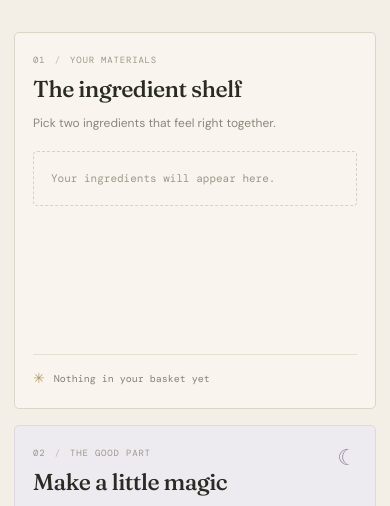
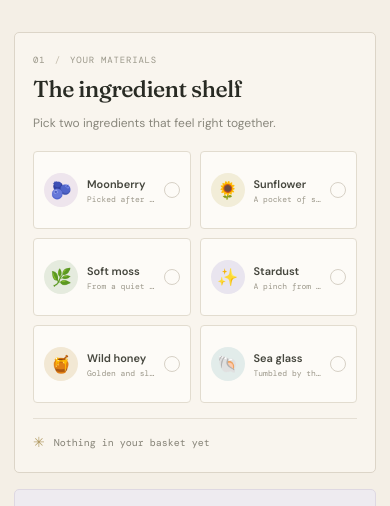
Before and after one commit to emitf/webi-m1, a plain HTML site: page index.html in a window 390 px wide. Shown: the part 328-834 px from the top of the page. Drawn offline with nearby package versions, Linux system fonts and the light colour scheme.

Commit message:
Add ingredient selection to the lab

```diff
--- a/app.js
+++ b/app.js
@@ -0,0 +1,110 @@
+const ingredients = [
+  { id: "moonberry", name: "Moonberry", symbol: "🫐", note: "Picked after dusk", color: "berry" },
+  { id: "sunflower", name: "Sunflower", symbol: "🌻", note: "A pocket of sunshine", color: "sunflower" },
+  { id: "moss", name: "Soft moss", symbol: "🌿", note: "From a quiet forest", color: "moss" },
+  { id: "stardust", name: "Stardust", symbol: "✨", note: "A pinch from above", color: "stardust" },
+  { id: "honey", name: "Wild honey", symbol: "🍯", note: "Golden and slow", color: "honey" },
+  { id: "seashell", name: "Sea glass", symbol: "🐚", note: "Tumbled by the tide", color: "seashell" },
+];
+
+const ingredientList = document.querySelector("#ingredient-list");
+const selectionStatus = document.querySelector("#selection-status");
+const brewHint = document.querySelector("#brew-hint");
+const brewButton = document.querySelector("#brew-button");
+
+const selectedIngredients = [];
+let selectionNotice = "";
+
+function createIngredientButton(ingredient) {
+  const button = document.createElement("button");
+  button.className = `ingredient-card ingredient-card--${ingredient.color}`;
+  button.type = "button";
+  button.dataset.ingredientId = ingredient.id;
+  button.setAttribute("aria-pressed", "false");
+
+  const symbol = document.createElement("span");
+  symbol.className = "ingredient-symbol";
+  symbol.setAttribute("aria-hidden", "true");
+  symbol.textContent = ingredient.symbol;
+
+  const details = document.createElement("span");
+  details.className = "ingredient-details";
+
+  const name = document.createElement("span");
+  name.className = "ingredient-name";
+  name.textContent = ingredient.name;
+
+  const note = document.createElement("span");
+  note.className = "ingredient-note";
+  note.textContent = ingredient.note;
+
+  const check = document.createElement("span");
+  check.className = "ingredient-check";
+  check.setAttribute("aria-hidden", "true");
+  check.textContent = "✓";
+
+  details.append(name, note);
+  button.append(symbol, details, check);
+
+  return button;
+}
+
+function renderIngredients() {
+  const ingredientButtons = ingredients.map(createIngredientButton);
+  ingredientList.replaceChildren(...ingredientButtons);
+}
+
+function renderSelection() {
+  const ingredientButtons = ingredientList.querySelectorAll("[data-ingredient-id]");
+
+  ingredientButtons.forEach((button) => {
+    const isSelected = selectedIngredients.includes(button.dataset.ingredientId);
+    button.classList.toggle("is-selected", isSelected);
+    button.setAttribute("aria-pressed", String(isSelected));
+  });
+
+  brewButton.disabled = selectedIngredients.length !== 2;
+
+  if (selectionNotice) {
+    selectionStatus.textContent = selectionNotice;
+  } else if (selectedIngredients.length === 0) {
+    selectionStatus.textContent = "Nothing in your basket yet";
+  } else if (selectedIngredients.length === 1) {
+    const chosen = ingredients.find((ingredient) => ingredient.id === selectedIngredients[0]);
+    selectionStatus.textContent = `${chosen.name} picked · choose one more`;
+  } else {
+    const chosenNames = selectedIngredients.map((id) => {
+      return ingredients.find((ingredient) => ingredient.id === id).name;
+    });
+    selectionStatus.textContent = `${chosenNames.join(" + ")} · ready to brew`;
+  }
+
+  brewHint.textContent = selectedIngredients.length === 2
+    ? "A good pair. See what they become."
+    : "Choose two ingredients to get started.";
+}
+
+ingredientList.addEventListener("click", (event) => {
+  const button = event.target.closest("[data-ingredient-id]");
+
+  if (!button || !ingredientList.contains(button)) {
+    return;
+  }
+
+  const ingredientId = button.dataset.ingredientId;
+  const selectedIndex = selectedIngredients.indexOf(ingredientId);
+  selectionNotice = "";
+
+  if (selectedIndex !== -1) {
+    selectedIngredients.splice(selectedIndex, 1);
+  } else if (selectedIngredients.length < 2) {
+    selectedIngredients.push(ingredientId);
+  } else {
+    selectionNotice = "Two ingredients is plenty · remove one to swap.";
+  }
+
+  renderSelection();
+});
+
+renderIngredients();
+renderSelection();
--- a/index.html
+++ b/index.html
@@ -38,9 +38,7 @@
             <span class="panel-note">A few good things</span>
           </div>
           <p class="panel-description">Pick two ingredients that feel right together.</p>
-          <div class="ingredient-list" id="ingredient-list" aria-label="Available ingredients">
-            <p class="empty-note">Your ingredients will appear here.</p>
-          </div>
+          <div class="ingredient-list" id="ingredient-list" aria-label="Available ingredients"></div>
           <div class="selection-count" aria-live="polite">
             <span class="count-mark" aria-hidden="true">✳</span>
             <span id="selection-status">Nothing in your basket yet</span>
--- a/styles.css
+++ b/styles.css
@@ -56,6 +56,23 @@ h2 { margin-bottom: 0; font: 500 23px/1.2 var(--serif); letter-spacing: -.025em;
 .ingredient-list { display: grid; grid-template-columns: repeat(2, minmax(0, 1fr)); gap: 9px; min-height: 188px; align-content: start; }
 .empty-note { margin: 0; padding: 17px; border: 1px dashed #d9d1c3; border-radius: 4px; color: #9c988a; font: 11px/1.7 var(--mono); }
 .ingredient-list > .empty-note, .discovery-list > .empty-note { grid-column: 1 / -1; }
+.ingredient-card { position: relative; display: flex; align-items: center; gap: 9px; min-width: 0; min-height: 78px; padding: 11px 10px; border: 1px solid #e2dccf; border-radius: 4px; background: rgba(255, 254, 250, .75); color: var(--ink); text-align: left; cursor: pointer; transition: border-color .16s, background .16s, transform .16s, box-shadow .16s; }
+.ingredient-card:hover { transform: translateY(-2px); border-color: #b9b7a6; box-shadow: 0 4px 10px rgba(63, 57, 43, .06); }
+.ingredient-card:focus-visible { outline: 3px solid #a9b395; outline-offset: 2px; }
+.ingredient-symbol { display: grid; place-items: center; flex: 0 0 34px; width: 34px; height: 34px; border-radius: 50%; background: #eeeadf; font-size: 17px; }
+.ingredient-card--berry .ingredient-symbol { background: #eee5ed; }
+.ingredient-card--sunflower .ingredient-symbol { background: #f2edd8; }
+.ingredient-card--moss .ingredient-symbol { background: #e5ebde; }
+.ingredient-card--stardust .ingredient-symbol { background: #e9e5ef; }
+.ingredient-card--honey .ingredient-symbol { background: #f2e8d4; }
+.ingredient-card--seashell .ingredient-symbol { background: #e2ecea; }
+.ingredient-details { display: grid; gap: 3px; min-width: 0; }
+.ingredient-name { overflow: hidden; color: #46473e; font-size: 11px; font-weight: 600; text-overflow: ellipsis; white-space: nowrap; }
+.ingredient-note { overflow: hidden; color: #9a9688; font: 8px var(--mono); text-overflow: ellipsis; white-space: nowrap; }
+.ingredient-check { display: grid; place-items: center; flex: 0 0 16px; width: 16px; height: 16px; margin-left: auto; border: 1px solid #d7d1c6; border-radius: 50%; color: transparent; font-size: 10px; }
+.ingredient-card.is-selected { border-color: #819174; background: #f1f3eb; box-shadow: inset 0 0 0 1px #819174; }
+.ingredient-card.is-selected .ingredient-check { border-color: var(--green); background: var(--green); color: white; }
+.ingredient-card.is-selected .ingredient-name { color: var(--green-dark); }
 .selection-count { display: flex; align-items: center; gap: 9px; margin-top: 15px; padding-top: 14px; border-top: 1px solid #e5dfd4; color: #858276; font: 10px var(--mono); }
 .count-mark { color: #b29b64; font-size: 14px; }
 
```
